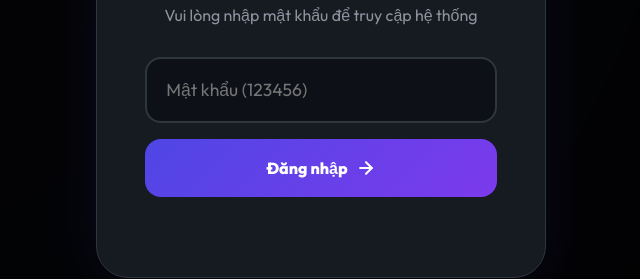
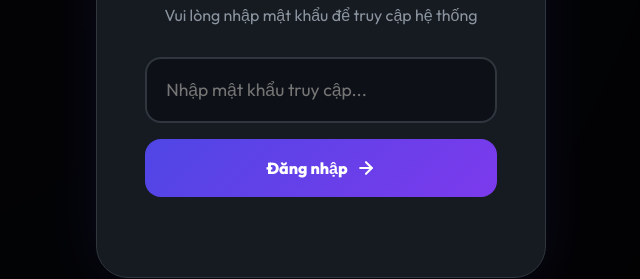
Before and after one commit to Mecala/gemini-chatbot-test, a website: page public/index.html in a window 1280 px wide. Shown: the part 351-630 px from the top of the page, 319-959 px from the left. Drawn offline with Linux system fonts and the light colour scheme.

Commit message:
Add files via upload

```diff
--- a/public/index.html
+++ b/public/index.html
@@ -18,7 +18,7 @@
             <h1>Bảo mật AI</h1>
             <p>Vui lòng nhập mật khẩu để truy cập hệ thống</p>
             <div class="input-group">
-                <input type="password" id="password-input" placeholder="Mật khẩu (123456)">
+            <input type="password" id="password-input" placeholder="Nhập mật khẩu truy cập...">
                 <button id="login-btn">
                     Đăng nhập
                     <svg width="20" height="20" viewBox="0 0 24 24" fill="none" stroke="currentColor" stroke-width="2.5" stroke-linecap="round" stroke-linejoin="round"><line x1="5" y1="12" x2="19" y2="12"></line><polyline points="12 5 19 12 12 19"></polyline></svg>
```
